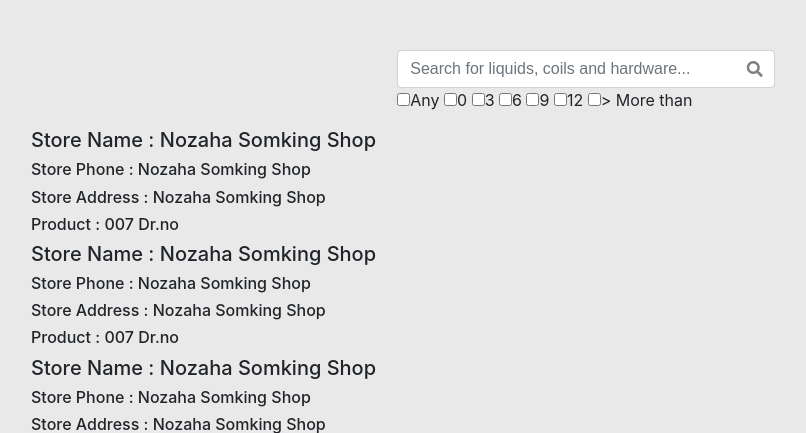
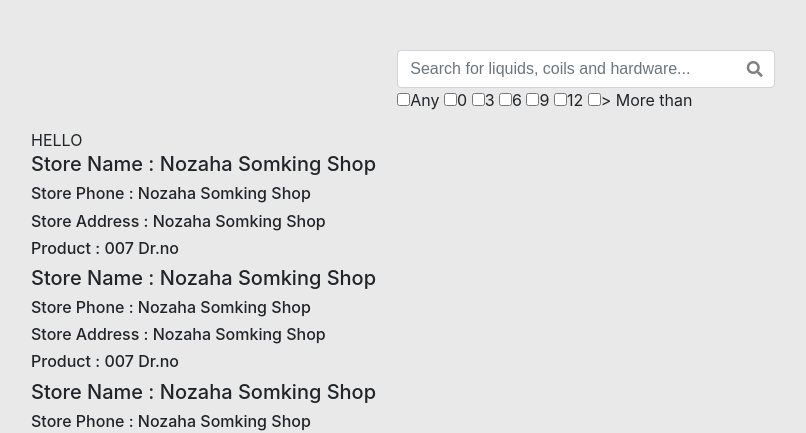
Before and after one commit to SemaryxX/vape-stuff, a PHP site: page /vape-stuff/home in a window 1280 px wide. Shown: the part 46-479 px from the top of the page, without its empty margins (54-860 px from the left). Run offline with PHP 8.4, Linux system fonts and the light colour scheme.

Commit message:
Second Changes

```diff
--- a/home.php
+++ b/home.php
@@ -41,6 +41,7 @@
                         </div>
                     </form>
                 </div>
+				<div>HELLO</div>
                 <div class="result-content">
                     <div class="results">
                         <h5>Store Name : Nozaha Somking Shop</h5>
```
